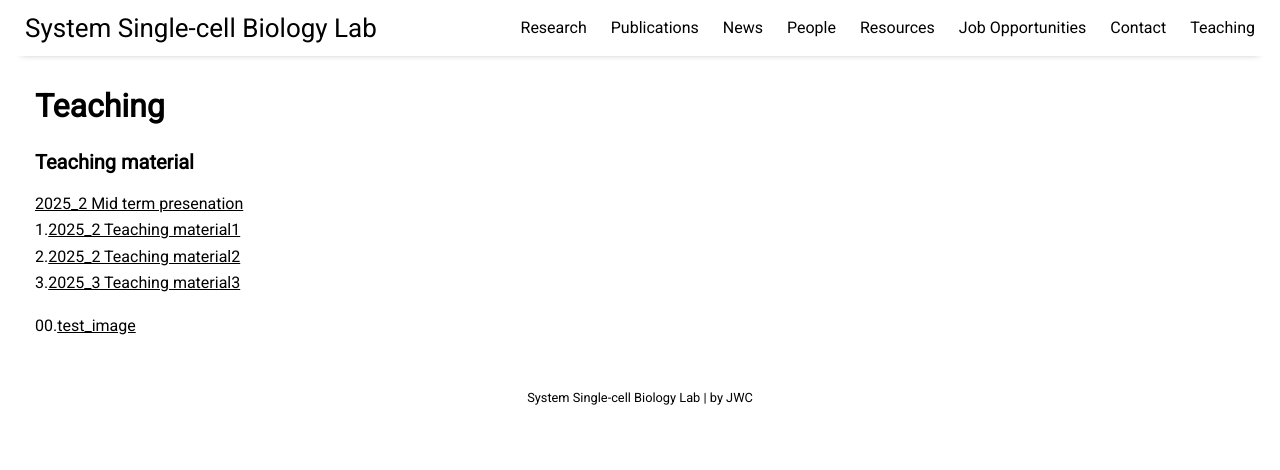
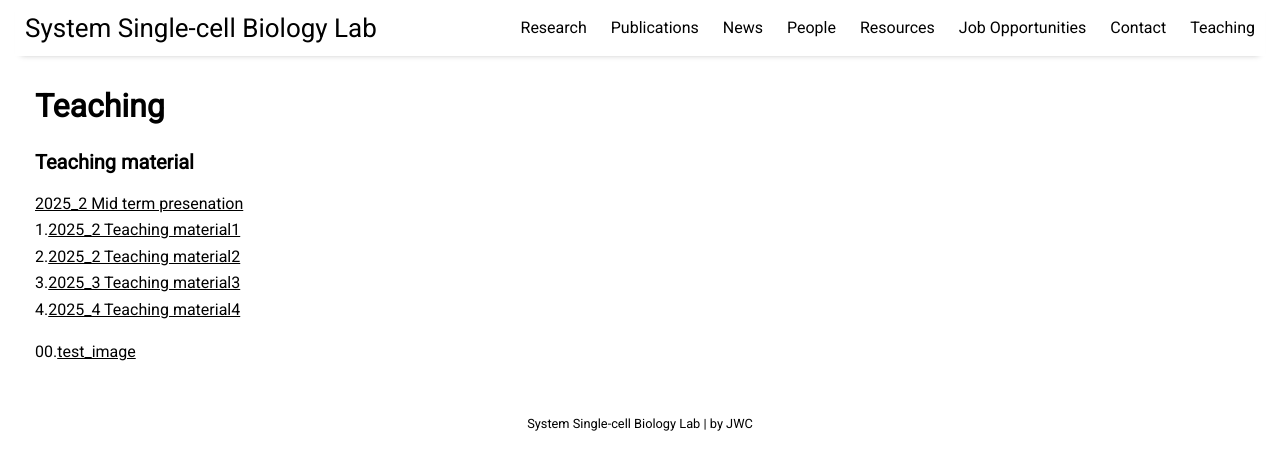
Before and after one commit to jaewon-cho/jaewon-cho.github.io, a Jekyll site: the page built from pages/teaching.md, in a window 1280 px wide. Shown: the top 470 px of the page. Built offline with Jekyll 4.4.1, drawn with Linux system fonts in a browser that asks for light colours; nearby versions of some CDN libraries.

Commit message:
Update teaching.md

```diff
--- a/pages/teaching.md
+++ b/pages/teaching.md
@@ -9,6 +9,6 @@ permalink: /teaching
 1.[2025_2 Teaching material1](https://github.com/jaewon-cho/jaewon-cho.github.io/raw/refs/heads/main/assets/teaching/0_introduction.pdf)<br/>
 2.[2025_2 Teaching material2](https://github.com/jaewon-cho/jaewon-cho.github.io/raw/refs/heads/main/assets/teaching/1_bulk_rna_seq_lecture.pdf)<br/>
 3.[2025_3 Teaching material3](https://github.com/jaewon-cho/jaewon-cho.github.io/raw/refs/heads/main/assets/teaching/2_scRNA1_lecture.pdf)<br/>
-
+4.[2025_4 Teaching material4](https://github.com/jaewon-cho/jaewon-cho.github.io/raw/refs/heads/main/assets/teaching/3_scRNA2_lecture.pdf)<br/>
 
 00.[test_image](https://raw.githubusercontent.com/jaewon-cho/jaewon-cho.github.io/main/assets/img/job.png)<br/>
```
